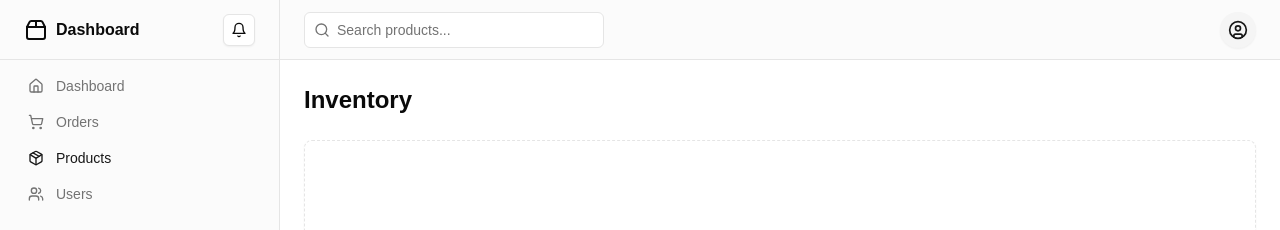
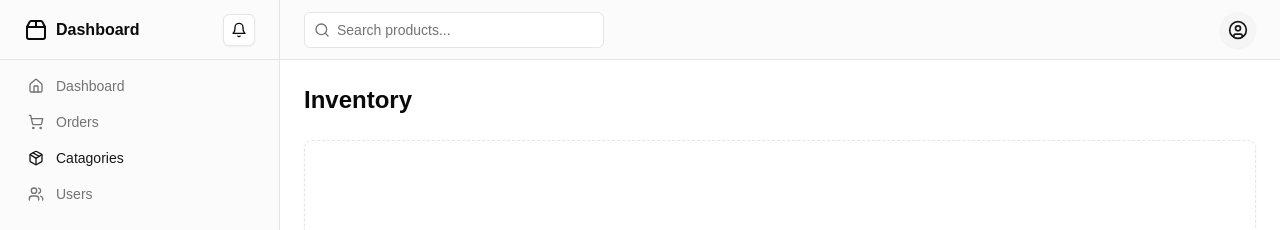
Before and after one commit to swejasonzhang/Esportium, a Next.js app in the folder frontend/: page /products in a window 1280 px wide. Shown: the top 230 px of the page. Built offline with nearby package versions, Linux system fonts and the light colour scheme.

Commit message:
changed products to catagories for all pages and links

```diff
--- a/frontend/pages/dashboard.js
+++ b/frontend/pages/dashboard.js
@@ -36,12 +36,12 @@ export default function DashboardPage() {
   useEffect(() => {
     if (!user) {
       setTimeout(() => {
-        setMessage("You are not logged in. Redirecting you to login page.");
+        setMessage("You are not logged in. Redirecting you to login page!");
         router.push("/login");
       }, 3000);
     } else if (user.role !== 1) {
       setMessage(
-        "You are not authorized to access this resource. Redirecting you to Homepage."
+        "You are not authorized to access this resource. Redirecting you to Homepage!"
       );
       setTimeout(() => {
         router.push("/");
@@ -91,7 +91,7 @@ export default function DashboardPage() {
             </Link>
             <Button variant="outline" size="icon" className="ml-auto h-8 w-8">
               <Bell className="h-4 w-4" />
-              <span className="sr-only">Toggle notifications</span>
+              <span className="sr-only">Toggle notifications.</span>
             </Button>
           </div>
           <div className="flex-1">
@@ -111,11 +111,11 @@ export default function DashboardPage() {
                 Orders
               </Link>
               <Link
-                href="/products"
+                href="/catagories"
                 className="flex items-center gap-3 rounded-lg px-3 py-2 text-muted-foreground transition-all hover:text-primary"
               >
                 <Package className="h-4 w-4" />
-                Products{" "}
+                Catagories
               </Link>
               <Link
                 href="/users"
@@ -138,7 +138,7 @@ export default function DashboardPage() {
                 className="shrink-0 md:hidden"
               >
                 <Menu className="h-5 w-5" />
-                <span className="sr-only">Toggle navigation menu</span>
+                <span className="sr-only">Toggle navigation menu.</span>
               </Button>
             </SheetTrigger>
             <SheetContent side="left" className="flex flex-col">
@@ -165,11 +165,11 @@ export default function DashboardPage() {
                   Orders
                 </Link>
                 <Link
-                  href="/products"
+                  href="/catagories"
                   className="mx-[-0.65rem] flex items-center gap-4 rounded-xl px-3 py-2 text-muted-foreground hover:text-foreground"
                 >
                   <Package className="h-5 w-5" />
-                  Products
+                  Catagories
                 </Link>
                 <Link
                   href="/customers"
--- a/frontend/pages/orders.js
+++ b/frontend/pages/orders.js
@@ -58,11 +58,11 @@ export default function OrdersPage() {
                 Orders
               </Link>
               <Link
-                href="/products"
+                href="/catagories"
                 className="flex items-center gap-3 rounded-lg px-3 py-2 text-muted-foreground transition-all hover:text-primary"
               >
                 <Package className="h-4 w-4" />
-                Products{" "}
+                Catagories
               </Link>
               <Link
                 href="/users"
@@ -112,11 +112,11 @@ export default function OrdersPage() {
                   Orders
                 </Link>
                 <Link
-                  href="/products"
+                  href="/catagories"
                   className="mx-[-0.65rem] flex items-center gap-4 rounded-xl px-3 py-2 text-muted-foreground hover:text-foreground"
                 >
                   <Package className="h-5 w-5" />
-                  Products
+                  Catagories
                 </Link>
                 <Link
                   href="/users"
--- a/frontend/pages/products.js
+++ b/frontend/pages/products.js
@@ -58,11 +58,11 @@ export default function ProductsPage() {
                 Orders
               </Link>
               <Link
-                href="/products"
+                href="/catagories"
                 className="flex items-center gap-3 rounded-lg px-3 py-2 text-primary transition-all hover:text-primary"
               >
                 <Package className="h-4 w-4" />
-                Products{" "}
+                Catagories
               </Link>
               <Link
                 href="/users"
@@ -112,11 +112,11 @@ export default function ProductsPage() {
                   Orders
                 </Link>
                 <Link
-                  href="/products"
+                  href="/catagories"
                   className="mx-[-0.65rem] flex items-center gap-4 rounded-xl px-3 py-2 text-primary hover:text-foreground"
                 >
                   <Package className="h-5 w-5" />
-                  Products
+                  Catagories
                 </Link>
                 <Link
                   href="/users"
--- a/frontend/pages/users.js
+++ b/frontend/pages/users.js
@@ -83,11 +83,11 @@ export default function UsersPage() {
                 Orders
               </Link>
               <Link
-                href="/products"
+                href="/catagories"
                 className="flex items-center gap-3 rounded-lg px-3 py-2 text-muted-foreground transition-all hover:text-primary"
               >
                 <Package className="h-4 w-4" />
-                Products{" "}
+                Catagories
               </Link>
               <Link
                 href="/users"
@@ -137,11 +137,11 @@ export default function UsersPage() {
                   Orders
                 </Link>
                 <Link
-                  href="/products"
+                  href="/catagories"
                   className="mx-[-0.65rem] flex items-center gap-4 rounded-xl px-3 py-2 text-muted-foreground hover:text-foreground"
                 >
                   <Package className="h-5 w-5" />
-                  Products
+                  Catagories
                 </Link>
                 <Link
                   href="/users"
```
